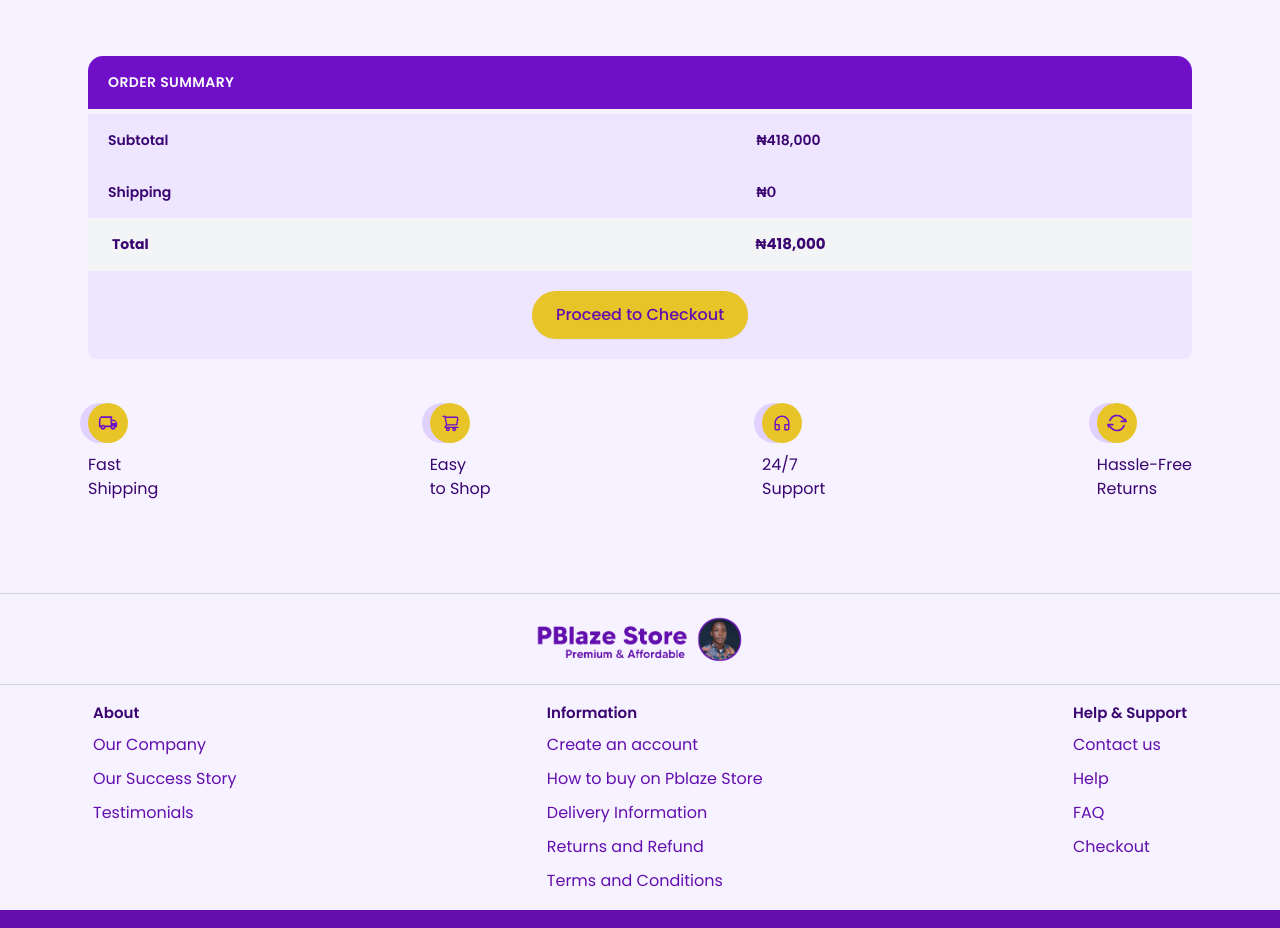
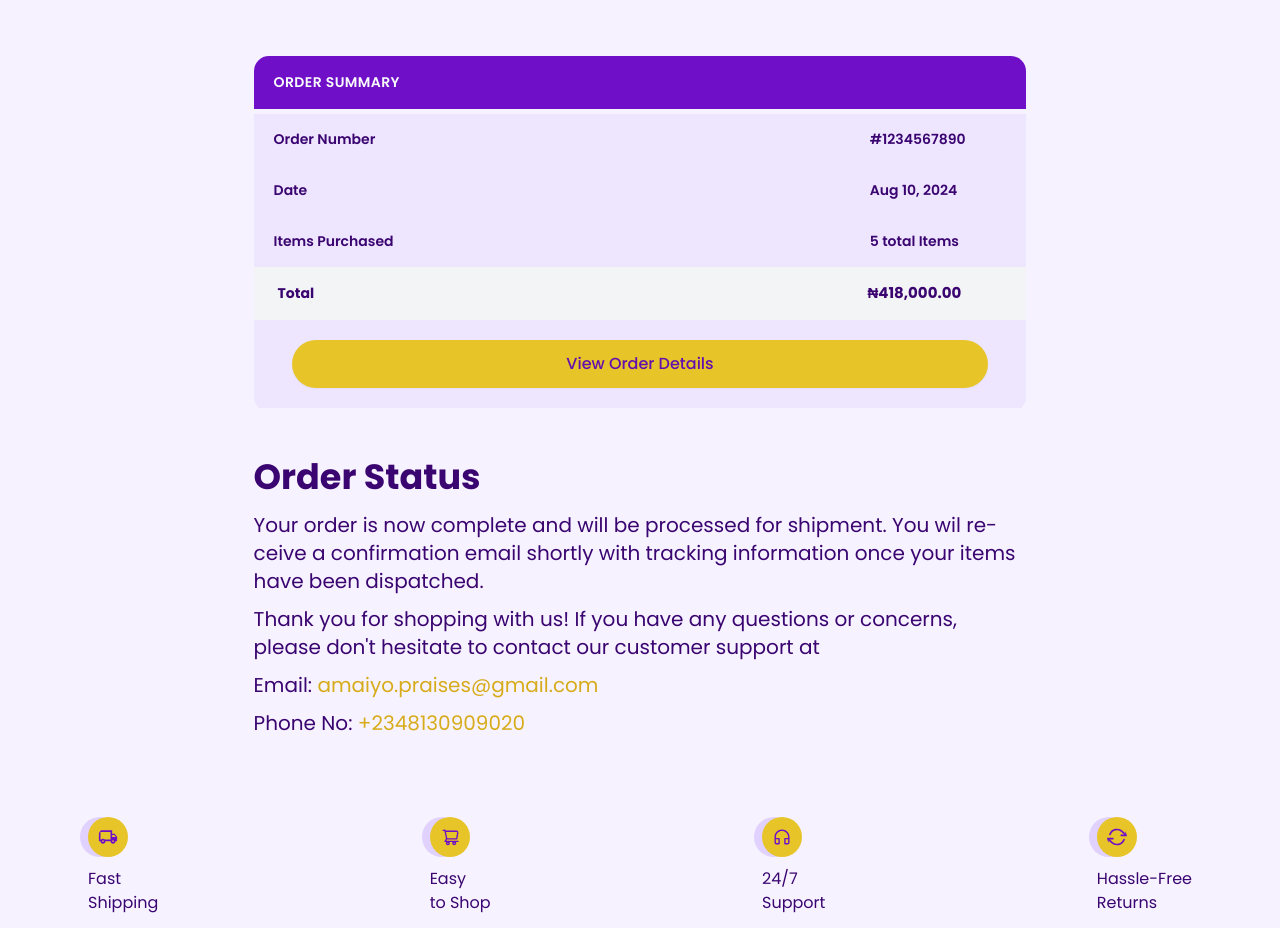
Before and after one commit to PraisesAmaiyo/whatsapp-shop, a React (Vite) app: page /order-completed in a window 1280 px wide. Shown: the part 460-1388 px from the top of the page. Built offline with nearby package versions, Linux system fonts and the light colour scheme.

Commit message:
Completed UI for the Order Competed page

```diff
--- a/src/features/orderCompleted/CompletedOrderSummary.jsx
+++ b/src/features/orderCompleted/CompletedOrderSummary.jsx
@@ -1,6 +1,12 @@
+import styled from 'styled-components';
 import { useItemQuantity } from '../../context/ItemQuantityContext';
 import Table from '../../ui/Table';
 import CompletedOrderSummaryRow from './CompletedOrderSummaryRow';
+
+const Container = styled.div`
+  margin: 0 auto;
+  width: 70%;
+`;
 
 function CompletedOrderSummary() {
   const { totalPrice } = useItemQuantity();
@@ -13,6 +19,7 @@ function CompletedOrderSummary() {
   ];
 
   return (
+    <Container>
       <Table columns="1fr ">
         <Table.Header role="row">
           <div>Order Summary</div>
@@ -25,6 +32,7 @@ function CompletedOrderSummary() {
           )}
         />
       </Table>
+    </Container>
   );
 }
 
--- a/src/features/orderCompleted/CompletedOrderSummaryRow.jsx
+++ b/src/features/orderCompleted/CompletedOrderSummaryRow.jsx
@@ -3,12 +3,13 @@ import styled from 'styled-components';
 import Table from '../../ui/Table';
 import { formatNumber } from '../../utils/helpers';
 import Button from '../../ui/Button';
-import { useLocation, useNavigate } from 'react-router-dom';
+import { useNavigate } from 'react-router-dom';
 import { useShipping } from '../../context/ShippingContext';
+import { useItemQuantity } from '../../context/ItemQuantityContext';
 
 const Group = styled.div`
   display: grid;
-  grid-template-columns: 60% 1fr;
+  grid-template-columns: 80% 1fr;
   align-items: center;
   gap: 1rem;
   padding: 1.5rem 2rem;
@@ -32,19 +33,23 @@ const CheckoutBtn = styled.div`
   display: flex;
   justify-content: center;
   padding: 2rem;
+  width: 100%;
+`;
+
+const StyledButton = styled(Button)`
+  width: 95%;
+  text-align: center;
+  display: flex;
+  justify-content: center;
+  align-items: center;
 `;
 
 function CompletedOrderSummaryRow({ summary }) {
   const navigate = useNavigate();
-  const urlLocation = useLocation();
-
-  const isCheckoutPage = urlLocation.pathname.includes('checkout');
-  const buttonText = isCheckoutPage
-    ? 'Proceed to Payment'
-    : 'Proceed to Checkout';
-  const navigatePath = isCheckoutPage ? '/payment' : '/checkout';
 
   const { shippingDetails } = useShipping();
+  const { cartItems } = useItemQuantity();
+
   const { amount, location } = shippingDetails;
   const { subtotal } = summary;
 
@@ -57,41 +62,37 @@ function CompletedOrderSummaryRow({ summary }) {
   return (
     <Table.Row istotalrow="istotalrow">
       <Group>
-        <Title>Subtotal</Title>
-        <div>
-          <span className="naira-sign">₦</span>
-          {formatNumber(subtotal)}
-        </div>
+        <Title>Order Number</Title>
+        <div>#1234567890</div>
       </Group>
 
       <Group>
-        <Title>Shipping</Title>
+        <Title>Date</Title>
+        <div>Aug 10, 2024</div>
+      </Group>
 
-        <div>
-          {location === 'Customer' ? (
-            <span>{shippingAmount}</span>
-          ) : (
-            <span className="naira-sign">₦{formatNumber(shippingAmount)} </span>
-          )}
-        </div>
+      <Group>
+        <Title>Items Purchased</Title>
+
+        <div>{cartItems.length} total Items</div>
       </Group>
 
       <TotalRow>
         <Title>Total</Title>
         <div>
           <span className="naira-sign">₦</span>
-          {formatNumber(subtotal + shippingAmount)}
+          {formatNumber(subtotal + shippingAmount)}.00
         </div>
       </TotalRow>
 
       <CheckoutBtn>
-        <Button
+        <StyledButton
           variation="primary"
           size="large"
-          onClick={() => navigate(navigatePath)}
+          onClick={() => navigate('/')}
         >
-          {buttonText}
-        </Button>
+          View Order Details
+        </StyledButton>
       </CheckoutBtn>
     </Table.Row>
   );
--- /dev/null
+++ b/src/features/orderCompleted/OrderStatusText.jsx
@@ -0,0 +1,55 @@
+import styled from 'styled-components';
+import Heading from '../../ui/Heading';
+
+const TextInfro = styled.div`
+  text-align: left;
+  margin: 4rem auto;
+  width: 70%;
+`;
+
+const StyledHeading = styled(Heading)`
+  margin-bottom: ${(props) => (props.as === 'h3' ? '1rem' : '0')};
+
+  a {
+    color: var(--color-gold-500);
+
+    &:hover {
+      color: var(--color-gold-600);
+      text-decoration: underline;
+    }
+    &:active {
+      color: var(--color-gold-800);
+      text-decoration: none;
+    }
+  }
+`;
+
+function OrderStatusText() {
+  return (
+    <TextInfro>
+      <Heading as="h1">Order Status</Heading>
+
+      <StyledHeading as="h3">
+        Your order is now complete and will be processed for shipment. You wil
+        receive a confirmation email shortly with tracking information once your
+        items have been dispatched.
+      </StyledHeading>
+
+      <StyledHeading as="h3">
+        Thank you for shopping with us! If you have any questions or concerns,
+        please don't hesitate to contact our customer support at
+      </StyledHeading>
+
+      <StyledHeading as="h3">
+        Email:{' '}
+        <a href="mailto:amaiyo.praises@gmail.com">amaiyo.praises@gmail.com</a>
+      </StyledHeading>
+
+      <StyledHeading as="h3">
+        Phone No: <a href="tel:+2348130909020">+2348130909020</a>
+      </StyledHeading>
+    </TextInfro>
+  );
+}
+
+export default OrderStatusText;
--- a/src/pages/OrderCompleted.jsx
+++ b/src/pages/OrderCompleted.jsx
@@ -8,6 +8,7 @@ import Benefits from '../ui/Benefits';
 import PageHeader from '../ui/PageHeader';
 import OrderCompletedInfo from '../features/orderCompleted/OrderCompletedInfo';
 import CompletedOrderSummary from '../features/orderCompleted/CompletedOrderSummary';
+import OrderStatusText from '../features/orderCompleted/OrderStatusText';
 
 const Container = styled.div`
   width: 100%;
@@ -44,6 +45,7 @@ function OrderCompleted() {
         <Container>
           <OrderCompletedInfo />
           <CompletedOrderSummary />
+          <OrderStatusText />
           <Benefits />
         </Container>
         <Footer />
```
Lines whose indentation alone changed are shown as unchanged.
